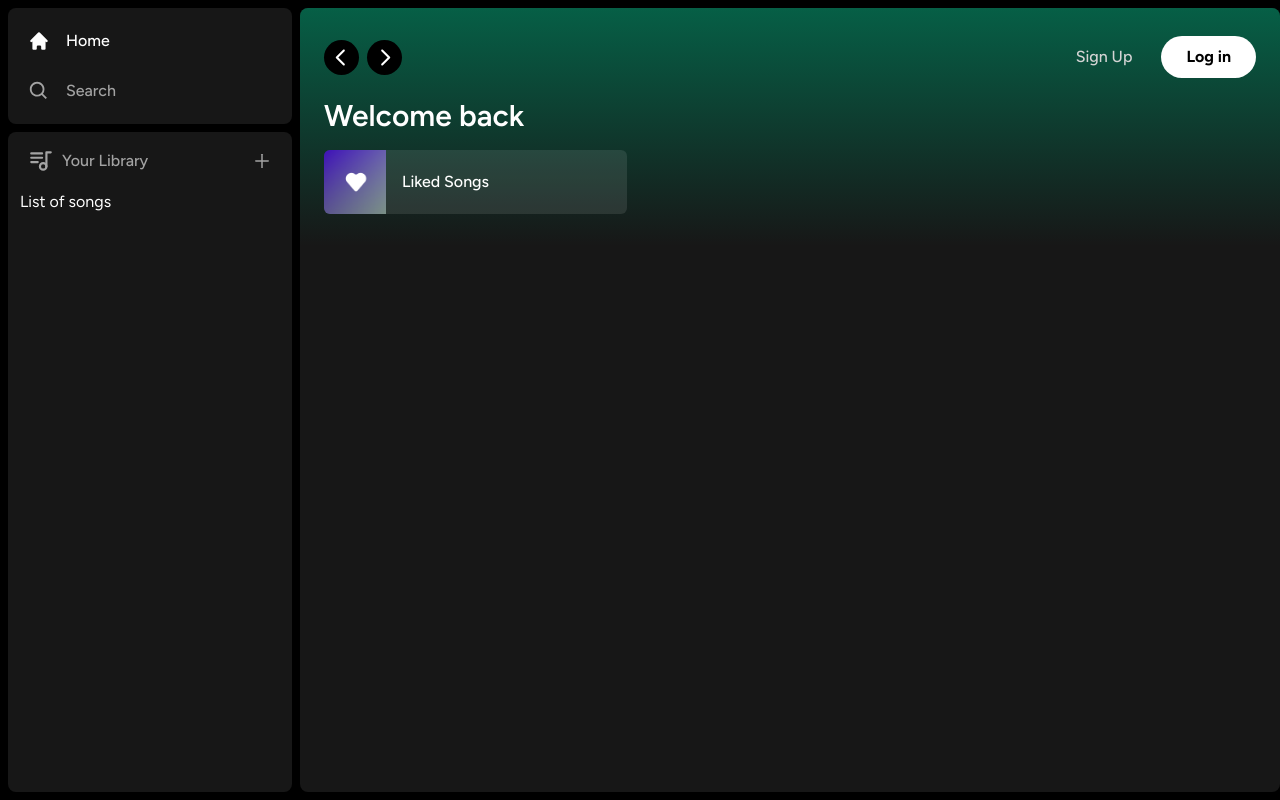
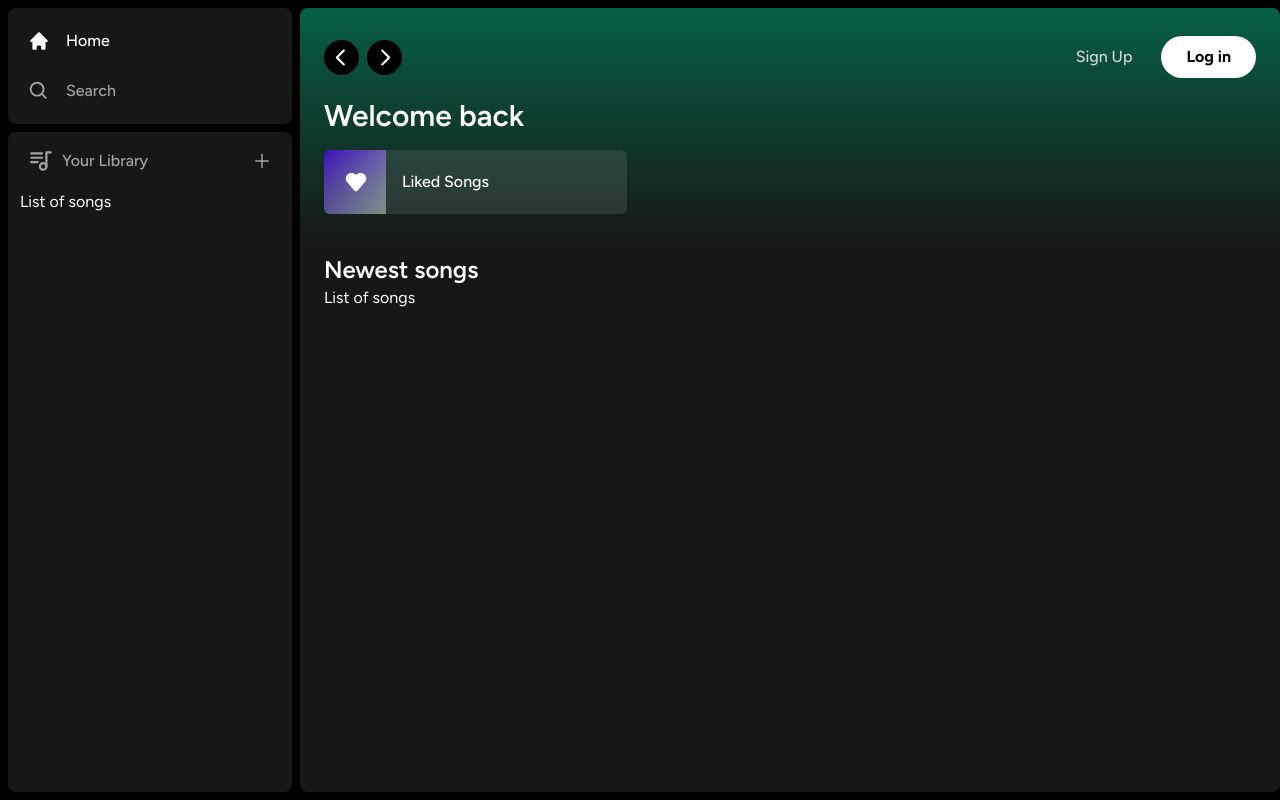
Before and after one commit to garydsong/cloudify, a Next.js app: page / in a window 1280 px wide. Built offline with nearby package versions, Linux system fonts and the light colour scheme.

Commit message:
new songs list

```diff
--- a/app/(site)/page.tsx
+++ b/app/(site)/page.tsx
@@ -17,6 +17,16 @@
           </div>
         </div>
       </Header>
+      <div className="mt-2 mb-7 px-6">
+        <div className="flex justify-between items-center">
+          <h1 className="text-white text-2xl font-semibold">
+            Newest songs
+          </h1>
+        </div>
+        <div>
+          List of songs
+        </div>
+      </div>
     </div>
   )
 }
--- a/components/ListItem.tsx
+++ b/components/ListItem.tsx
@@ -25,6 +25,7 @@
 
     return (
         <button
+        onClick={onClick}
         className="relative group flex items-center rounded-md overflow-hidden gap-x-4 bg-neutral-100/10 hover:bg-neutral-100/20 transition pr-4">
             <div className="relative min-h-[64px] min-w-[62px]">
                 <Image className="object-cover" fill src={image} alt="Image"/>
```
